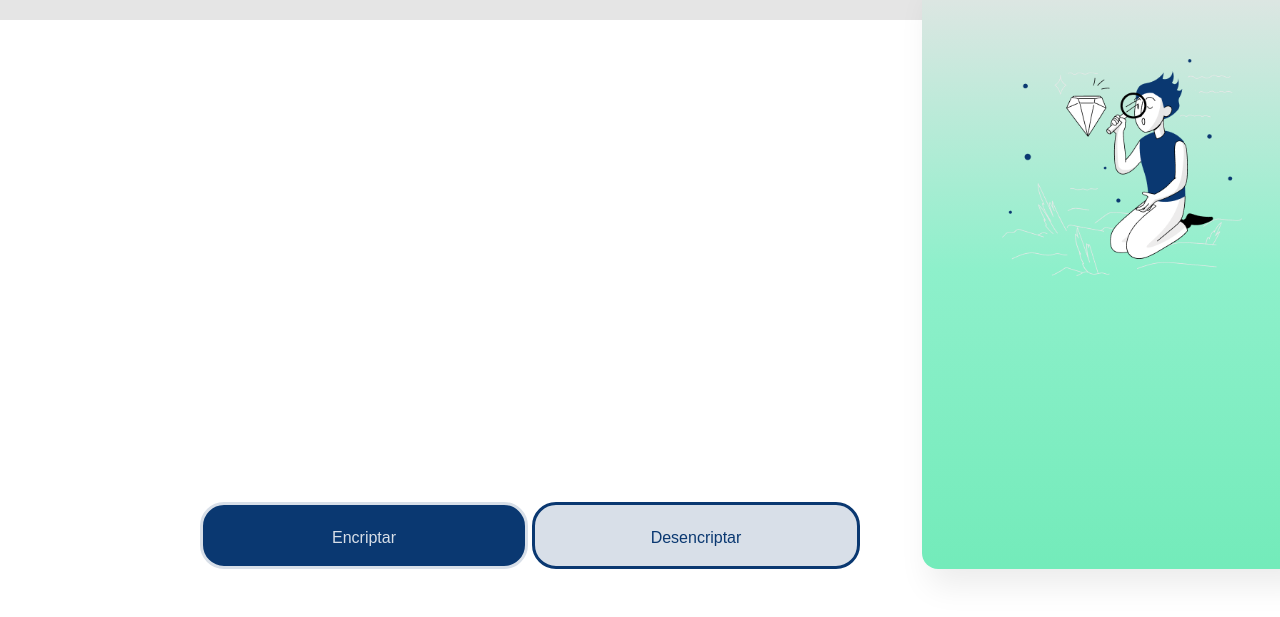
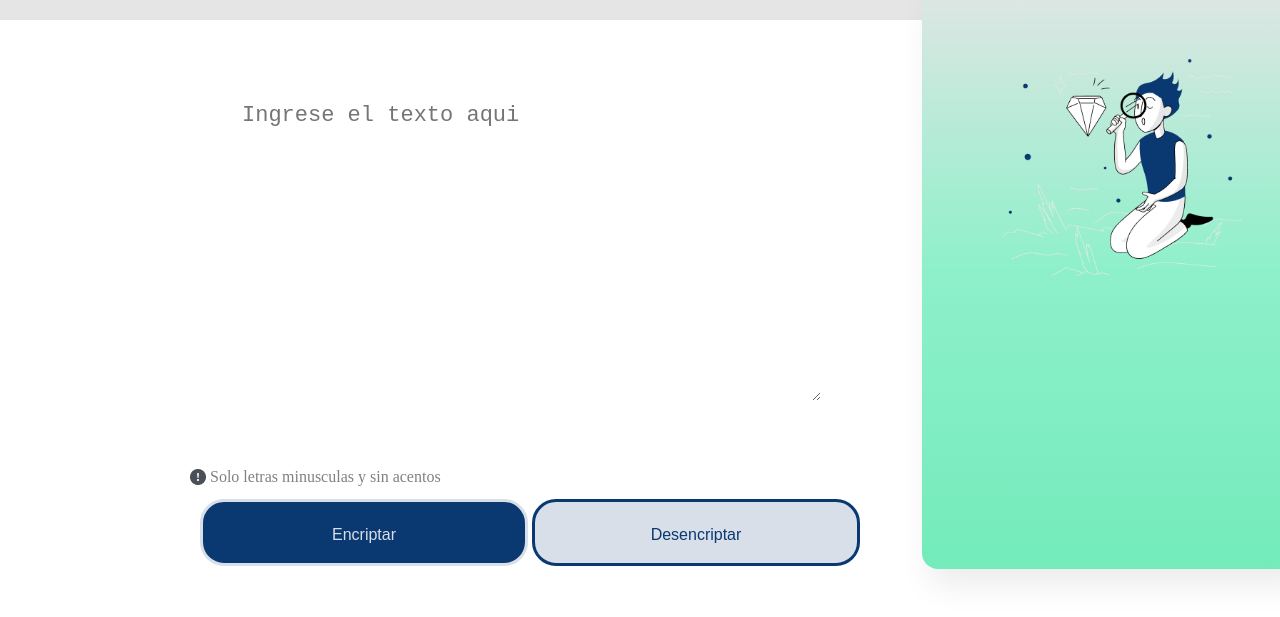
Before and after one commit to DavidVilchis63/CursoAlura, a plain HTML site: page Sprint 01/index.html in a window 1280 px wide. Shown: the part 71-688 px from the top of the page. Drawn offline with Linux system fonts and the light colour scheme.

Commit message:
Finalizando CSS de Sprint 01

```diff
--- a/Sprint 01/index.html
+++ b/Sprint 01/index.html
@@ -24,6 +24,15 @@
 
             </div>
 
+            <div class="cuadroTexto">
+                <textarea name="textoEncri" placeholder="Ingrese el texto aqui"></textarea>
+            </div>
+
+            <div class="advertencia">
+                <img class="advertenciaImg" src="banner/bi_exclamation-circle-fill.png" alt="signo advertencia">
+                <p>Solo letras minusculas y sin acentos</p>
+            </div>
+
             <div class="cajaBotones">
                 <button class="btEncriptar">Encriptar</button>
                 <button class="btDesencriptar">Desencriptar</button>
--- a/Sprint 01/style.css
+++ b/Sprint 01/style.css
@@ -31,12 +31,42 @@ header {
     left: 80px;
 }
 
+.cuadroTexto textarea{
+    word-wrap: normal;
+    position: absolute;
+    left: 240px;
+    top: 168px;
+    width: 577px;
+    height: 300px;
+    font-size: 22px;
+    color: #0A3871;
+    border-style: none;
+    font-weight: 400;
+    line-height: 150%;
+    overflow: hidden;
+    outline: none;
+}
+
 .cajaBotones{
     position: absolute;
     width: 680px;
     height: 67px;
     left: 200px;
-    top: 573px;
+    top: 570px;
+}
+
+.advertencia p{
+    display: inline-block;
+    color: gray;
+    position: absolute;
+    left: 210px;
+    top: 540px;
+}
+
+.advertenciaImg{
+    position: absolute;
+    left: 190px;
+    top: 540px;
 }
 
 .btEncriptar {
```
Also changed, not shown: Sprint 01/banner/bi_exclamation-circle-fill.png (added).
